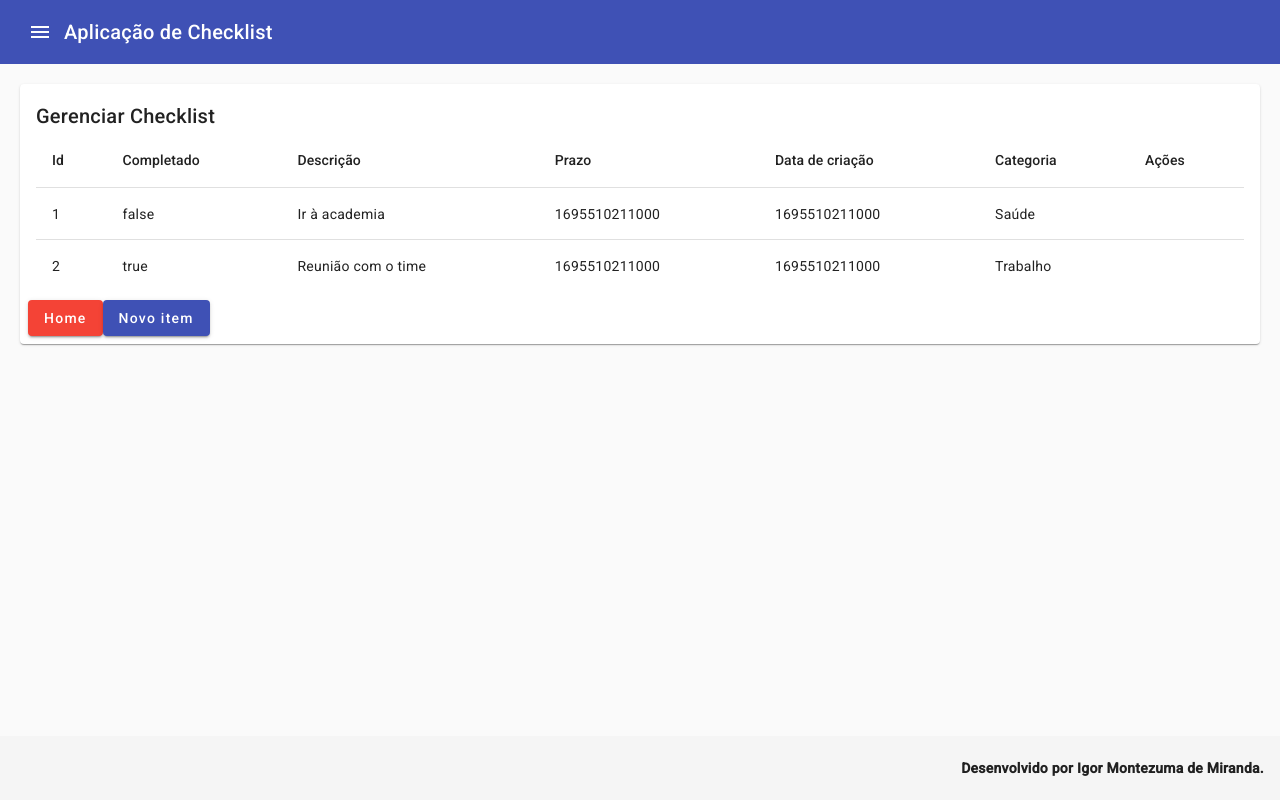
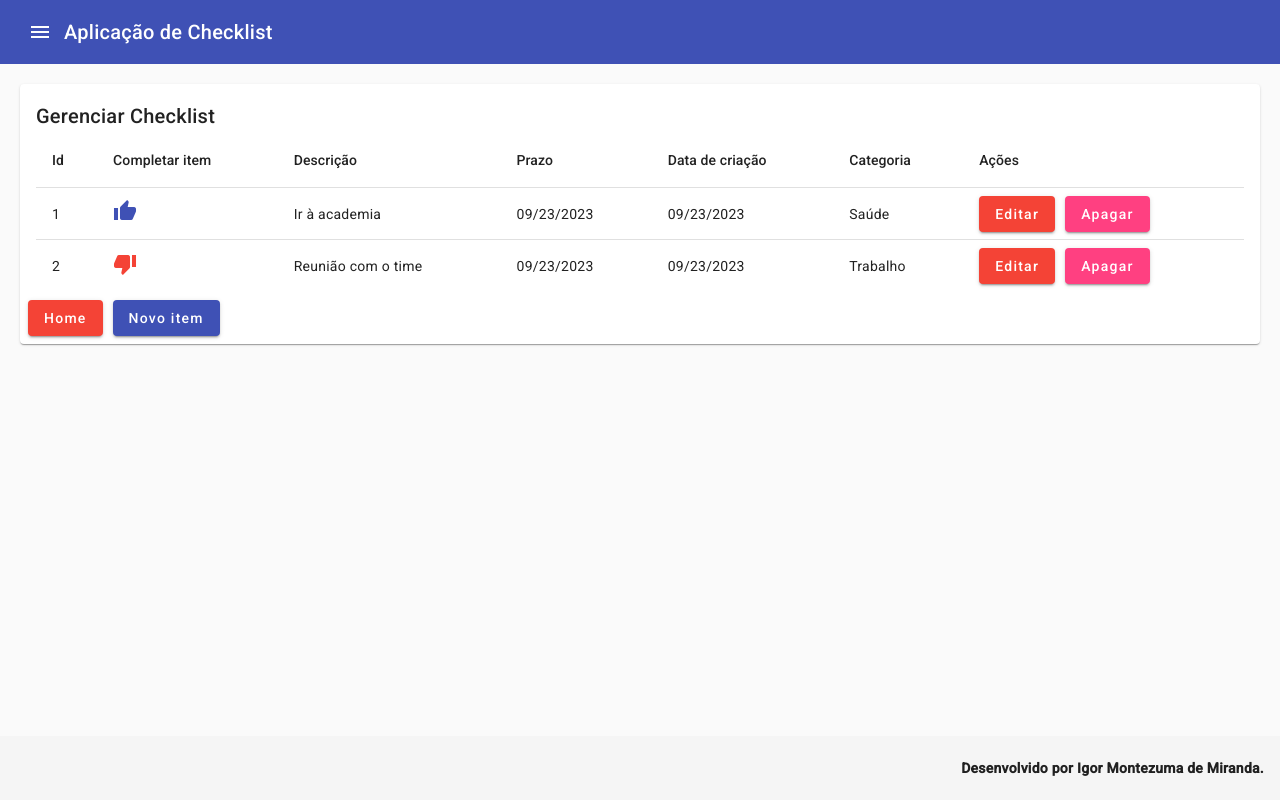
Before and after one commit to igor-montezuma-dev/checklist-app-angular, an Angular app: page /checklist in a window 1280 px wide. Built offline with nearby package versions, Linux system fonts and the light colour scheme.

Commit message:
feat: adicionando pipes ao ChecklistComponent

```diff
--- a/src/app/checklist/checklist.component.html
+++ b/src/app/checklist/checklist.component.html
@@ -14,8 +14,21 @@
         </ng-container>
 
         <ng-container matColumnDef="completed">
-          <th mat-header-cell *matHeaderCellDef>Completado</th>
-          <td mat-cell *matCellDef="let element">{{ element.completed }}</td>
+          <th mat-header-cell *matHeaderCellDef>Completar item</th>
+          <td mat-cell *matCellDef="let element">
+            <mat-icon
+              color="primary"
+              *ngIf="!element.completed"
+              (click)="updateCompleteStatus(true)"
+              >thumb_up</mat-icon
+            >
+            <mat-icon
+              color="warn"
+              *ngIf="element.completed"
+              (click)="updateCompleteStatus(false)"
+              >thumb_down</mat-icon
+            >
+          </td>
         </ng-container>
 
         <ng-container matColumnDef="description">
@@ -25,12 +38,16 @@
 
         <ng-container matColumnDef="deadline">
           <th mat-header-cell *matHeaderCellDef>Prazo</th>
-          <td mat-cell *matCellDef="let element">{{ element.deadline }}</td>
+          <td mat-cell *matCellDef="let element">
+            {{ element.deadline | date : "MM/dd/yyyy" }}
+          </td>
         </ng-container>
 
         <ng-container matColumnDef="postDate">
           <th mat-header-cell *matHeaderCellDef>Data de criação</th>
-          <td mat-cell *matCellDef="let element">{{ element.postDate }}</td>
+          <td mat-cell *matCellDef="let element">
+            {{ element.postDate | date : "MM/dd/yyyy" }}
+          </td>
         </ng-container>
 
         <ng-container matColumnDef="category">
@@ -42,7 +59,24 @@
 
         <ng-container matColumnDef="actions">
           <th mat-header-cell *matHeaderCellDef>Ações</th>
-          <td mat-cell *matCellDef="let element"></td>
+          <td mat-cell *matCellDef="let element">
+            <button
+            class="mr-10"
+              mat-raised-button
+              color="warn"
+              (click)="updateChecklistItem(element)"
+            >
+              Editar
+            </button>
+
+            <button
+              mat-raised-button
+              color="accent"
+              (click)="deleteChecklistItem(element)"
+            >
+              Apagar
+            </button>
+          </td>
         </ng-container>
 
         <tr mat-header-row *matHeaderRowDef="displayedColumns"></tr>
@@ -51,8 +85,14 @@
     </mat-card-content>
 
     <mat-card-actions>
-      <a mat-raised-button color="warn" [routerLink]="['/']">Home</a>
-      <a mat-raised-button color="primary" (click)="createNewItem()"
+      <a class="mr-10" mat-raised-button color="warn" [routerLink]="['/']"
+        >Home</a
+      >
+      <a
+        class="ml-10"
+        mat-raised-button
+        color="primary"
+        (click)="createNewItem()"
         >Novo item</a
       >
     </mat-card-actions>
--- a/src/app/checklist/checklist.component.ts
+++ b/src/app/checklist/checklist.component.ts
@@ -1,5 +1,6 @@
 import { Component, OnInit } from '@angular/core';
 import { CATEGORY_DATA } from '../category/category.component';
+import { ChecklistItem } from '../_models/checklistItem';
 
 export const CHECKLIST_DATA = [
   {
@@ -45,4 +46,16 @@ export class ChecklistComponent implements OnInit {
   public createNewItem() {
     console.log('Criar novo item');
   }
+
+  public updateCompleteStatus(status: boolean) {
+    console.log(`Status do item alterado ${status}`);
+  }
+
+  public deleteChecklistItem(checklistItem: ChecklistItem) {
+    console.log(`Removendo item`);
+  }
+
+  public updateChecklistItem(checklistItem: ChecklistItem) {
+    console.log(`Atualizando item`);
+  }
 }
```
